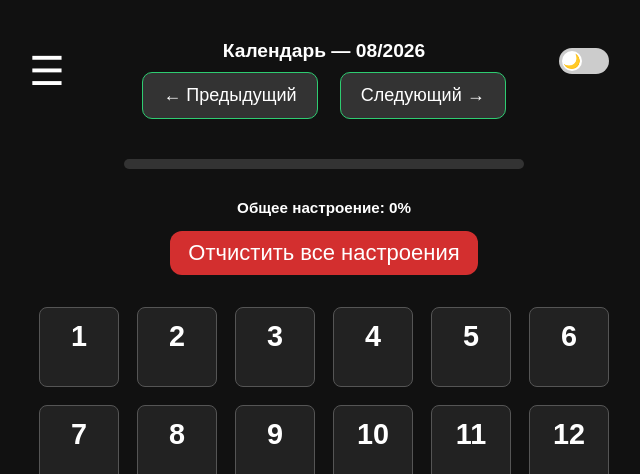
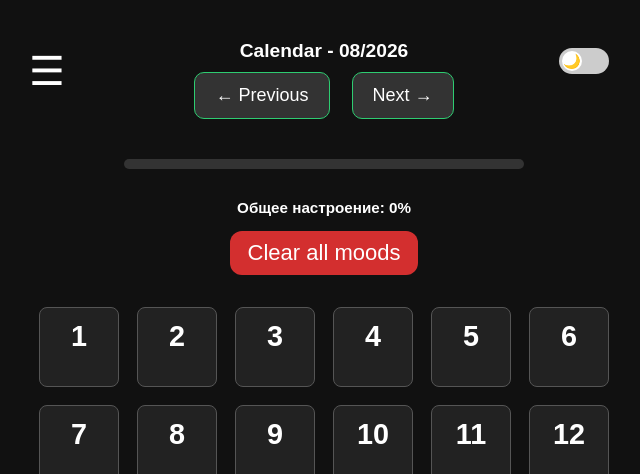
Before and after one commit to sazi48/Website-Application-for-Telegram-Calendar-Moods, a Flask app: page / in a window 1280 px wide. Shown: the top 474 px of the page, without its empty margins (316-956 px from the left). Run offline with Flask 3, Linux system fonts and the light colour scheme; data comes from the database, SQL or seed files in the repository; some libraries are stand-ins or nearby versions.

Commit message:
calendar.html

```diff
--- a/templates/calendar.html
+++ b/templates/calendar.html
@@ -3,7 +3,7 @@
 <head>
     <meta charset="UTF-8" />
     <meta name="viewport" content="width=device-width, initial-scale=1.0, maximum-scale=1.0, user-scalable=no">
-    <title>Календарь настроения</title>
+    <title>Mood calendar</title>
     <link rel="stylesheet" href="{{ url_for('static', filename='style.css') }}" />
     <script src="https://cdn.jsdelivr.net/npm/chart.js"></script>
     <script src="https://telegram.org/js/telegram-web-app.js"></script>
@@ -18,34 +18,34 @@
         </div>
 
 
-        <!-- Кнопка гамбургер -->
+
         <div id="menuToggle">&#9776;</div>
-        <h1>Календарь — <span id="localMonthYear"></span></h1>
+        <h1>Calendar - <span id="localMonthYear"></span></h1>
 
-        <!-- Панель меню -->
+
         <div id="menuPanel" style="display:none;">
           <div class="tabs">
-            <button class="tabBtn active" data-tab="counts">Количество дней</button>
-            <button class="tabBtn" data-tab="comments">Комментарии</button>
-            <button class="tabBtn" data-tab="allTimeStats">Статистика за всё время</button>
-            <button id="adminPanelBtn" style="display:none;">Админ-панель</button>
+            <button class="tabBtn active" data-tab="counts">Number of days</button>
+            <button class="tabBtn" data-tab="comments">Comments</button>
+            <button class="tabBtn" data-tab="allTimeStats">All-time statistics</button>
+            <button id="adminPanelBtn" style="display:none;">Admin panel</button>
           </div>
 
           <div class="tabContent active" id="counts">
-            <p>Счастливых дней: <span id="countHappy">0</span></p>
-            <p>Нейтральных дней: <span id="countNeutral">0</span></p>
-            <p>Грустных дней: <span id="countSad">0</span></p>
+            <p>Happy days: <span id="countHappy">0</span></p>
+            <p>Neutral days: <span id="countNeutral">0</span></p>
+            <p>Sad days: <span id="countSad">0</span></p>
           </div>
           <div class="tabContent" id="comments" style="max-height: 400px; overflow-y: auto;">
             <ul id="commentsList"></ul>
           </div>
           <div class="tabContent" id="allTimeStats" style="max-height: 400px; overflow-y: auto;">
-            <p>Счастливых дней всего: <span id="allTimeHappy">0</span></p>
-            <p>Нейтральных дней всего: <span id="allTimeNeutral">0</span></p>
-            <p>Грустных дней всего: <span id="allTimeSad">0</span></p>
-            <p>Всего дней с настроением: <span id="allTimeTotal">0</span></p>
+            <p>Happy days in total: <span id="allTimeHappy">0</span></p>
+            <p>Total neutral days: <span id="allTimeNeutral">0</span></p>
+            <p>Total sad days: <span id="allTimeSad">0</span></p>
+            <p>Total days with mood: <span id="allTimeTotal">0</span></p>
             <div id="allTimeCommentsContainer" style="max-height: 200px; overflow-y: auto; margin-top: 10px; border-top: 1px solid #666; padding-top: 8px;">
-              <h4 style="margin: 0 0 6px 0;">Комментарии за всё время:</h4>
+              <h4 style="margin: 0 0 6px 0;">Comments for all time:</h4>
               <ul id="allTimeCommentsList" style="list-style: disc; padding-left: 20px; margin: 0; color: var(--text);"></ul>
             </div>
               <div style="position: relative; height: 250px; margin-top: 20px;">
@@ -56,19 +56,19 @@
         </div>
 
         <div class="month-navigation" style="text-align: center; margin-bottom: 15px;">
-          <button id="prevMonthBtn">← Предыдущий</button>
-          <button id="nextMonthBtn">Следующий →</button>
+          <button id="prevMonthBtn">← Previous</button>
+          <button id="nextMonthBtn">Next →</button>
         </div>
 
         <div class="mood-bar">
             <div id="moodFill" class="mood-fill" style="width: 0%;"></div>
         </div>
-        <p id="moodPercentage" class="mood-percentage">Общее настроение: 0%</p>
+        <p id="moodPercentage" class="mood-percentage">General mood: 0%</p>
 
-        <button id="clearAllBtn" type="button">Отчистить все настроения</button>
+        <button id="clearAllBtn" type="button">Clear all moods</button>
     </header>
     <div class="calendar" id="calendarContainer">
-        <!-- Календарь будет отрисован сюда через JS -->
+
     </div>
 
 <script>
@@ -78,7 +78,7 @@
 
     let currentYear, currentMonth;
 
-    // Получаем user из Telegram WebApp API
+    // We get user from Telegram WebApp API
     const user = window.Telegram?.WebApp?.initDataUnsafe?.user;
     const userId = user?.id?.toString() || "default_user";
     const username = user?.username ? "@" + user.username : "";
@@ -87,7 +87,7 @@
         const container = document.getElementById('calendarContainer');
         container.innerHTML = '';
 
-        // Обновляем все комментарии за всё время
+        // Update all comments for all time
         const allTimeCommentsList = document.getElementById('allTimeCommentsList');
         allTimeCommentsList.innerHTML = '';
         const allComments = data.all_time_comments || data.comments || [];
@@ -132,16 +132,16 @@
             container.appendChild(dayDiv);
         });
 
-        // Обновляем шкалу
+        // Update the scale
         document.getElementById('moodFill').style.width = data.mood_level + '%';
         document.getElementById('moodPercentage').textContent = 'Общее настроение: ' + data.mood_level + '%';
 
-        // Заголовок месяца
+        // Month title
         document.getElementById('localMonthYear').textContent = `${pad(data.month)}/${data.year}`;
         currentYear = data.year;
         currentMonth = data.month;
 
-        // Статистика по месяцу
+        // Monthly statistics
         let happyCount = 0, neutralCount = 0, sadCount = 0;
         data.days.forEach(day => {
             if (day.mood === 'happy') happyCount++;
@@ -152,7 +152,7 @@
         document.getElementById('countNeutral').textContent = neutralCount;
         document.getElementById('countSad').textContent = sadCount;
 
-        // Комментарии по месяцу
+        // Comments by month
         const commentsList = document.getElementById('commentsList');
         commentsList.innerHTML = '';
         (data.comments || []).forEach(({date, comment}) => {
@@ -163,7 +163,7 @@
             }
         });
 
-        // Статистика за всё время
+        // All-time statistics
         const stats = data.all_time_stats || {};
         document.getElementById('allTimeHappy').textContent = stats.happy || 0;
         document.getElementById('allTimeNeutral').textContent = stats.neutral || 0;
@@ -182,7 +182,7 @@
                     renderCalendar(data);
                 }
             })
-            .catch(() => alert('Ошибка при загрузке данных календаря'));
+            .catch(() => alert('Error loading calendar data'));
     }
 
     function renderMoodChart(stats) {
@@ -194,7 +194,7 @@
         window.moodChartInstance = new Chart(ctx, {
             type: 'pie',
             data: {
-                labels: ['😊 Счастливые', '😐 Нейтральные', '😢 Грустные'],
+                labels: ['😊 Happy', '😐 Mood', '😢 Sad'],
                 datasets: [{
                     data: [stats.happy || 0, stats.neutral || 0, stats.sad || 0],
                     backgroundColor: ['#2ecc71', '#f1c40f', '#e74c3c'],
@@ -246,7 +246,7 @@
         const dayDiv = button.closest('.day');
         const comment = dayDiv.querySelector('.comment-input').value;
 
-        showMoodMessage(mood); // ← ВСТАВЬ СЮДА
+        showMoodMessage(mood);
 
         fetch('/submit_mood', {
             method: 'POST',
@@ -278,8 +278,8 @@
             date: dateStr,
             user_id: userId,
             username: username,
-            comment: comment.trim(),           // всегда отправляем, может быть пустым
-            mood: mood || ''                   // если mood null, отправляем пустую строку
+            comment: comment.trim(),
+            mood: mood || ''
         });
 
         fetch('/submit_mood', {
@@ -291,10 +291,10 @@
             if (res.ok) {
                 fetchCalendar(currentYear, currentMonth);
             } else {
-                alert('Ошибка при сохранении');
+                alert('Error saving');
             }
         })
-        .catch(() => alert('Ошибка сети при сохранении'));
+        .catch(() => alert('Network error while saving'));
     }
 
 
@@ -303,7 +303,7 @@
 
 
     document.getElementById('clearAllBtn').addEventListener('click', () => {
-        if (!confirm('Вы уверены, что хотите очистить все настроения?')) return;
+        if (!confirm('Are you sure you want to clear all moods?')) return;
 
         fetch('/clear_all_moods', {
             method: 'POST',
@@ -314,15 +314,15 @@
         .then(data => {
             if (data.status === 'ok') {
                 fetchCalendar(currentYear, currentMonth);
-                alert('Все настроения успешно очищены!');
+                alert('All moods have been successfully cleared!');
             } else {
-                alert('Ошибка при удалении: ' + (data.message || 'Неизвестно'));
+                alert('Error while deleting: ' + (data.message || 'Unknown'));
             }
         })
-        .catch(() => alert('Ошибка сети при очистке настроений'));
+        .catch(() => alert('Network error while clearing sentiment'));
     });
 
-    // Переключение темы
+    // Switching the theme
     const toggle = document.getElementById('themeSwitch');
     function applyTheme(theme) {
         document.documentElement.setAttribute('data-theme', theme);
@@ -337,7 +337,7 @@
         });
     }
 
-    // Меню и вкладки
+    // Menu and tabs
     const menuToggle = document.getElementById('menuToggle');
     const menuPanel = document.getElementById('menuPanel');
     const tabButtons = document.querySelectorAll('.tabBtn');
@@ -356,7 +356,7 @@
         };
     });
 
-    // Инициализация при загрузке
+    // Initialization on boot
     window.addEventListener('DOMContentLoaded', () => {
         const savedTheme = localStorage.getItem('theme') || 'dark';
         applyTheme(savedTheme);
@@ -379,42 +379,42 @@
 <script>
 const moodMessages = {
     happy: [
-        "Продолжай в том же духе! 💪",
-        "Ты сегодня сияешь — не сбавляй темп! ✨",
-        "Так держать! Пусть таких дней будет больше! 🌈",
-        "Ты заряжаешь позитивом — вперёд к новым победам! 🚀",
-        "Настроение на высоте — удержи эту волну! 🔥",
-        "Ты светишься изнутри — не забывай, как это важно! ☀️",
-        "Счастье — в простом. Лови каждый момент! 🦋",
-        "Ты на правильном пути. Не останавливайся! 🛤️",
-        "Этот день запомнится. Сделай его особенным! 🎉",
-        "Ты — источник вдохновения для себя и других! 🌟"
+    "Keep up the good work! 💪",
+    "You're shining today – keep up the good work! ✨",
+    "Keep it up! May there be more days like this! 🌈",
+    "You're charging me with positivity – onward to new victories! 🚀",
+    "You're in high spirits – keep it up! 🔥",
+    "You glow from within – don't forget how important that is! ☀️",
+    "Happiness is in the simple things. Seize every moment! 🦋",
+    "You're on the right path. Don't stop! 🛤️",
+    "This day will be memorable. Make it special! 🎉",
+    "You're an inspiration to yourself and others! 🌟"
     ],
 
     neutral: [
-        "Нейтральный день — уже неплохо. Завтра может стать лучше! 🌤️",
-        "Иногда и такие дни полезны — не дави на себя. 💆‍♂️",
-        "Баланс — тоже важен. Ты молодец, что следишь за собой. ⚖️",
-        "Немного спокойствия — хороший знак. Главное — идти вперёд. 🛤️",
-        "Не забывай заботиться о себе, даже в серые дни. 🌱",
-        "Сегодня спокойно? Это тоже ценно. Вдохни глубже. 🍃",
-        "Ты держишься — это уже победа. Продолжай. 🎯",
-        "Иногда нужно просто побыть. Дай себе паузу. ☕",
-        "Все дни важны — и спокойные в том числе. 📅",
-        "Ты на своём пути. Даже если шаг маленький — он вперёд. 👣"
+    "A neutral day isn't bad. Tomorrow can be better! 🌤️",
+    "Sometimes even these days are good – don't put pressure on yourself. 💆‍♂️",
+    "Balance is also important. You're doing great for taking care of yourself. ⚖️",
+    "A little calm is a good sign. The main thing is to move forward. 🛤️",
+    "Don't forget to take care of yourself, even on dull days. 🌱",
+    "Feeling calm today? That's valuable too. Take a deep breath. 🍃",
+    "You're holding on – that's already a victory. Keep going. 🎯",
+    "Sometimes you just need to be alone. Give yourself a break. ☕",
+    "All days are important – even the calm ones. 📅",
+    "You're on your way. Even a small step is forward. 👣"
     ],
 
     sad: [
-        "Плохие дни бывают у всех. Ты не один. 💛",
-        "Сегодня может быть тяжело, но это пройдёт. 🌧️➡️☀️",
-        "Ты уже сделал шаг — ты это отметил. Это важно. 💪",
-        "Сделай для себя что-то доброе — ты этого заслуживаешь. ☕📖",
-        "Помни: даже самый долгий шторм заканчивается. 🌈",
-        "Ты не обязан быть сильным каждый день. Отдохни. 🤲",
-        "Твоя уязвимость — это не слабость. Это часть тебя. 💧",
-        "Ты замечен. Ты важен. Ты есть. И это уже много. ❤️",
-        "Даже в темноте может появиться свет. Он рядом. 🕯️",
-        "Смотри на себя с добротой. Ты заслуживаешь поддержки. 🤍"
+    "We all have bad days. You're not alone. 💛",
+    "Today may be hard, but it will pass. 🌧️➡️☀️",
+    "You've already taken a step—you've celebrated it. That's important. 💪",
+    "Do something kind for yourself—you deserve it. ☕📖",
+    "Remember: even the longest storm ends. 🌈",
+    "You don't have to be strong every day. Take a break. 🤲",
+    "Your vulnerability isn't a weakness. It's a part of you. 💧",
+    "You're noticed. You're important. You exist. And that's already a lot. ❤️",
+    "Even in the darkness, light can appear. It's near. 🕯️",
+    "Look at yourself with kindness. You deserve support. 🤍"
     ]
 
 };
@@ -433,17 +433,15 @@ function showMoodMessage(mood) {
     <br>
   <button id="donateBtn" style="margin-top: 8px;">💖 Поддержать автора</button>
 </footer>
-<!-- Модальное окно -->
+
 <div id="donationModal" class="modal">
   <div class="modal-content">
     <span class="close" id="closeModal">&times;</span>
     <h2>Поддержать автора</h2>
     <ul>
-      <li>💖 <a href="https://www.donationalerts.com/r/kirillkkaaaaaa" target="_blank">DonationAlerts</a></li>
-      <li>💳 Перевод на карту Сбер: <b>4276 3802 0793 3495</b></li>
-        💳 Перевод на карту ВТБ: <b>2200 2414 1308 1591</b>
+      <li>💖 <a href="https://www.donationalerts.com/r/americanooo" target="_blank">DonationAlerts</a></li>
     </ul>
-    <p style="margin-top: 10px;">Спасибо за поддержку! ❤️</p>
+    <p style="margin-top: 10px;">Thanks for support! ❤️</p>
   </div>
 </div>
 <script>
```
